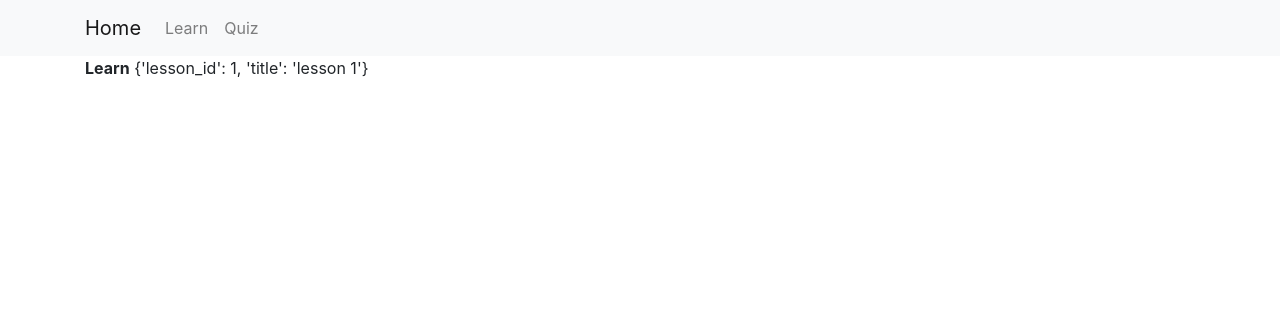
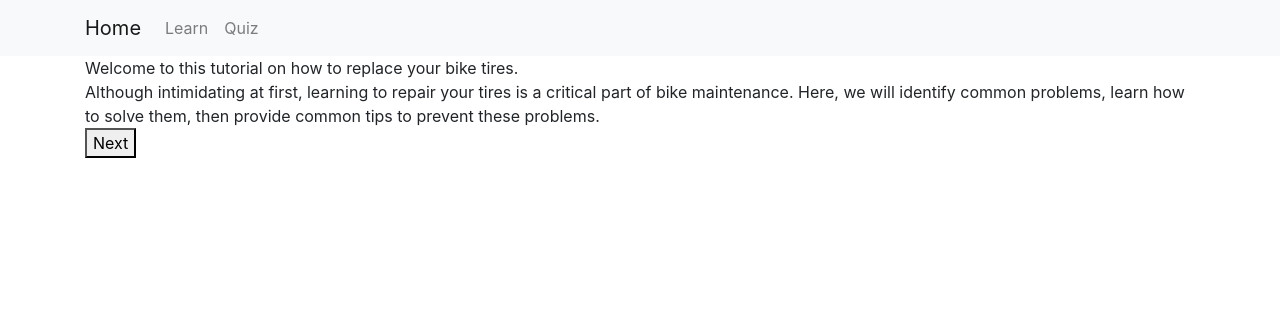
Before and after one commit to SyedMRaza786/UIFinal, a Flask app: page /learn/1 in a window 1280 px wide. Shown: the top 316 px of the page. Run offline with Flask 3, Linux system fonts and the light colour scheme; some libraries are stand-ins or nearby versions.

Commit message:
added all the data for the learning portion, and incorporated a session to track user activity

```diff
--- /dev/null
+++ b/lessons.json
@@ -0,0 +1,121 @@
+{
+    "1":{
+         "lesson_id": 1,
+         "title": "Welcome to this tutorial on how to replace your bike tires.",
+         "body":"Although intimidating at first, learning to repair your tires is a critical part of bike maintenance. \nHere, we will identify common problems, learn how to solve them, then provide common tips to prevent these problems.",
+         "prev_lesson":"0",
+         "next_lesson":"2"
+     },
+     "2":{
+         "lesson_id": 2,
+         "title": "Basic Overview Of Bike Tires",
+         "body":"Click each flashcard to learn more about bike tires",
+         "flashcards": [
+            {"title": "What is critical to repair bike tires?","image_url": "https://www.kroger.com/product/images/large/front/0072823866316", "text": "Bike tools are critical to repair bike tires"},
+            {"title": "What can make bike tires susceptible to ruptures?","image_url":"https://qph.cf2.quoracdn.net/main-qimg-8919648767a22a6d7401a65fe74583f4-pjlq", "text":"Bike tires can be susceptible to ruptures based on environments."},
+            {"title":"Why might a bike tire be emitting a noise?", "image_url":"https://www.wikihow.com/images/thumb/1/1f/Fix-a-Bike-Tire-Step-1.jpg/v4-460px-Fix-a-Bike-Tire-Step-1.jpg", "text":"Bike tires emit a distinct noise for rupture or maintenance."},
+            {"title": "Typical range of PSI that medium bike tires hold","image_url": "https://hips.hearstapps.com/hmg-prod/images/fixing-flat-0021-preview-1638910924.jpg?crop=0.668xw:1.00xh;0.0867xw,0&resize=1200:*", "text": "Hold between 50-70 PSI"}
+        ],
+         "prev_lesson":"1",
+         "next_lesson":"3"
+     },
+      "3":{
+         "lesson_id": 3,
+         "title": "Self Check: Please check all the boxes next to the concepts you understand.",
+         "body":"-Bike Tires typically hold between 50-70 PSI.\n-Bike tires can be susceptible to ruptures based on environments.\n-Bike tires have a clear audible noise to indicate rupture or maintenance.\n-Bike tools are critical to repair bike tires",
+         "prev_lesson":"2",
+         "next_lesson":"4"
+     },
+     "4":{
+        "lesson_id": 4,
+        "title": "Tire Identification",
+        "body":"These are all the parts of a Tire. Click each image to learn more",
+        "flashcards": [
+            {"title": "Outer Tube","image_url": "https://encrypted-tbn3.gstatic.com/images?q=tbn:ANd9GcRmkiLprPUsYr_EnYRgx6CA9-lvOL7w82sSUhsqH7T5_AKiYIRC", "text": "This is the outer tube. This is the main part of the tire focused on repair. This holds the bikes grip."},
+            {"title": "Valve","image_url": "https://encrypted-tbn3.gstatic.com/images?q=tbn:ANd9GcQGEKyYw5UxYTvguW9qSEdl59-e4yuI0G1f0F8TJt53ZFltiVJ6", "text": "This is the valve of the tire, where air is inserted"},
+            {"title": "Inner Tube","image_url":"https://encrypted-tbn1.gstatic.com/images?q=tbn:ANd9GcQFgSnldq3vtd1OqUT5UmNEhuH8-g9xIGlk6YjagsGp63hDPgob", "text":"This is the inner tube of the bike that keeps the outer tube intact"}
+        ],
+        "prev_lesson":"3",
+        "next_lesson":"5"
+    },
+    "5":{
+        "lesson_id": 5,
+        "title": "Great, you are ready to move on to listening to samples",
+        "body":"For this exercise, it is best that you are in a quiet room or able to hear the samples without interruptions.\n This is a critical portion to identify the issues of the bike tires",
+        "prev_lesson":"4",
+        "next_lesson":"6"
+    },
+    "6":{
+        "lesson_id": 6,
+        "title": "Sound Check",
+        "body": "In order to understand if you are able to repair your bike tire, it is necessary to understand what exactly is wrong with your tire.\n  Not all tire problems are created equally",
+        "audio_clips": [
+            {"sound_url": "/static/audio_clips/silenthiss.mp3", "text": "Near Silent Hiss\n Indication of small leak"},
+            {"sound_url": "/static/audio_clips/creaking-bearing.mp3", "text": "Creaking Noise Indication of Bearing, Not a Tire Problem"},
+            {"sound_url":"/static/audio_clips/pophiss.wav", "text":"Hiss Followed by Pop Indication of major rupture"}
+        ],
+        "prev_lesson":"5",
+        "next_lesson":"7"
+    },
+    "7":{
+        "lesson_id": 7,
+        "title": "Skill Check",
+        "body": "Match the audio with the issue via Drag and Drop",
+        "audio_clips": [
+            {"sound_url": "/static/audio_clips/silenthiss2.mp3", "word":"Indication of small leak"},
+            {"sound_url":"/static/audio_clips/pophiss2.mp3", "word":"Indication of major rupture"},
+            {"sound_url": "/static/audio_clips/creaking-bearing2.mp3", "word": "Indication of bearing"}
+
+        ],
+        "prev_lesson":"6",
+        "next_lesson":"8"
+    },
+    "8":{
+        "lesson_id": 8,
+        "title": "Tool Identification",
+        "body":"These are all the necessary tools for repair. Click each image to learn more",
+        "flashcards": [
+            {"title": "CO2 Canister","image_url": "https://encrypted-tbn2.gstatic.com/images?q=tbn:ANd9GcThYlKnJQRYtScwGjk6zL0nscLGF-9kMEmWY-GEdYiQ3A6moUII", "text": "A C02 Canister holds air. HIGHLY PRESSURIZED"},
+            {"title": "CO2 Nozzle","image_url": "https://i.ebayimg.com/thumbs/images/g/lpkAAOSwQ5VlNpxH/s-l225.jpg", "text": "C02 nozzle can be screwed on top to safely release pressure."},
+            {"title": "Tire Plug tool","image_url":"https://encrypted-tbn0.gstatic.com/images?q=tbn:ANd9GcQaXnPjBA9--N0I-zRwFEAon6RsW2KM5SDCzQ&s", "text": "A Tire Plug tool can be used to insert the plug to a tire"},
+            {"title": "Tire Plug","image_url":"https://m.media-amazon.com/images/I/81YMYONqKPL._AC_UF894,1000_QL80_.jpg", "text": "Tire plugs are fundamental for blocking air"}
+        ],
+        "prev_lesson":"7",
+        "next_lesson":"9"
+    },
+    "9":{
+        "lesson_id": 9,
+        "title": "Combining Tools Drag and Drop",
+        "body":"Drag tools together to figure what works together to repair the tire",
+        "tools": [
+            {"image_url": "https://encrypted-tbn2.gstatic.com/images?q=tbn:ANd9GcThYlKnJQRYtScwGjk6zL0nscLGF-9kMEmWY-GEdYiQ3A6moUII", "name": "A C02 Canister"},
+            {"image_url": "https://i.ebayimg.com/thumbs/images/g/lpkAAOSwQ5VlNpxH/s-l225.jpg", "name": "C02 nozzle"},
+            {"image_url":"https://encrypted-tbn0.gstatic.com/images?q=tbn:ANd9GcQaXnPjBA9--N0I-zRwFEAon6RsW2KM5SDCzQ&s", "name": "Tire Plug tool"},
+            {"image_url":"https://m.media-amazon.com/images/I/81YMYONqKPL._AC_UF894,1000_QL80_.jpg", "name": "Tire plugs"}
+        ],
+        "prev_lesson":"8",
+        "next_lesson":"10"
+    },
+    "10":{
+        "lesson_id": 10,
+        "title": "Self Check: Please check all the boxes next to the concepts you understand.",
+        "body":"-Tire plugs can not be inserted on its own\n- C02 has a risk of exploding if used improperly\n-C02 is disposable\n-Bike tools are critical to repair bike tires",
+        "prev_lesson":"9",
+        "next_lesson":"11"
+    },
+    "11":{
+        "lesson_id": 11,
+        "title": "3D Model",
+        "body":"Combine tools together then drag them to the bike to repair it",
+        "image":"https://mir-s3-cdn-cf.behance.net/project_modules/max_1200/82614c38823695.5770ea557a3a8.gif",
+        "tools": [
+            {"image_url": "https://encrypted-tbn2.gstatic.com/images?q=tbn:ANd9GcThYlKnJQRYtScwGjk6zL0nscLGF-9kMEmWY-GEdYiQ3A6moUII", "name": "A C02 Canister"},
+            {"image_url": "https://i.ebayimg.com/thumbs/images/g/lpkAAOSwQ5VlNpxH/s-l225.jpg", "name": "C02 nozzle"},
+            {"image_url":"https://encrypted-tbn0.gstatic.com/images?q=tbn:ANd9GcQaXnPjBA9--N0I-zRwFEAon6RsW2KM5SDCzQ&s", "name": "Tire Plug tool"},
+            {"image_url":"https://m.media-amazon.com/images/I/81YMYONqKPL._AC_UF894,1000_QL80_.jpg", "name": "Tire plugs"}
+        ],
+        "prev_lesson":"10",
+        "next_lesson":"end"
+    }
+
+ }
--- a/server.py
+++ b/server.py
@@ -1,19 +1,15 @@
-from flask import Flask
+from flask import Flask, session,redirect, url_for
 from flask import render_template
 from flask import Response, request, jsonify
 app = Flask(__name__)
+app.secret_key = 'your_secret_key'
+import json
+import datetime
 
 
-lessons = {
-   "1":{
-        "lesson_id": 1,
-        "title": "lesson 1"
-    },
-    "2":{
-        "lesson_id": 2,
-        "title": "lesson 2"
-    }
-}
+# import lessons
+with open('lessons.json') as f:
+    lessons = json.load(f)
 
 quiz_questions = {
    "1":{
@@ -33,10 +29,39 @@ def home():
    return render_template('home.html')
 
 
-@app.route('/learn/<lesson_id>')
+@app.route('/learn/<lesson_id>', methods=['GET', 'POST'])
 def learn(lesson_id):
+    # Get the current timestamp and record it in the session for GET requests
+    current_time = datetime.datetime.now().strftime('%Y-%m-%d %H:%M:%S')
+    lessons_list = session.setdefault('lessons', [])
+    # Update the timestamp for the existing lesson_id or append a new entry if it doesn't exist
+    lesson_index = next((i for i, lesson in enumerate(lessons_list) if lesson['lesson_id'] == lesson_id), None)
+    if lesson_index is not None:
+        # Update the timestamp if the lesson_id already exists
+        lessons_list[lesson_index]['timestamp'] = current_time
+    else:
+        # Append a new entry if the lesson_id doesn't exist
+        lessons_list.append({'lesson_id': lesson_id, 'timestamp': current_time})
+    session['lessons'] = lessons_list
+
+    if request.method == 'POST':
+        # Process the form data if it's a POST request
+        form_lesson_id = request.form.get('lesson_id')
+
+        if form_lesson_id == lesson_id:
+            selected_sentences = request.form.getlist('sentence')
+            # Update the session with the list of selected sentences for the current lesson
+            session.setdefault('lesson_selections', {})[lesson_id] = {
+                'timestamp': current_time,
+                'selected_sentences': selected_sentences
+            }
+
+        # Redirect back to the same page after processing the form
+        return redirect(url_for('learn', lesson_id=lesson_id))
+
+    # Render the learn.html template for GET requests
     lesson = lessons[lesson_id]
-    return render_template('learn.html', lesson = lesson)
+    return render_template('learn.html', lesson=lesson)
 
 @app.route('/quiz/<quiz_id>')
 def quiz(quiz_id):
@@ -44,6 +69,18 @@ def quiz(quiz_id):
     return render_template('quiz.html', question = question)
 
 
+# store user's choices in session
+@app.route('/view_session')
+def view_session():
+    print(session)
+    return redirect(url_for('home'))
+
+@app.route('/clear_session')
+def clear_session():
+    # Clear the session
+    session.clear()
+    # Redirect to a different route or page after clearing the session
+    return redirect(url_for('home'))
 
 if __name__ == '__main__':
    app.run(debug = True)
--- a/templates/home.html
+++ b/templates/home.html
@@ -2,6 +2,8 @@
 
 {% block content %}
 
-<b>Home Page</b>
+<h1>Empower Your Ride:</h1>
+<h4>Learn to Repair Your Bike Tires and Never be Stranded Again!</h4>
+<a href="/learn/1"><button>Start Learning</button></a>
 
 {% endblock %}
--- a/templates/learn.html
+++ b/templates/learn.html
@@ -2,8 +2,65 @@
 
 {% block content %}
 
+<!-- basic page info. -->
+{{lesson.title}}<br>
 
-<b>Learn</b>
-{{lesson}}
+{%if "Self Check" in lesson.title %}
+{% include "checkbox.html" %}
+{%else%}
+{{lesson.body}}<br>
+{%endif%}
+
+
+{% if lesson.image %}
+<img src="{{ lesson.image }}" alt="main image">
+{%endif%}
+
+ <!-- Loop through flashcards -->
+ {% for flashcard in lesson.flashcards %}
+ <div>
+    <p>{{ flashcard.title }}</p>
+     <img src="{{ flashcard.image_url }}" alt="Flashcard Image">
+     <p>{{ flashcard.text }}</p>
+ </div>
+{% endfor %}
+
+<!-- Loop through audio clips -->
+{% for audio_clip in lesson.audio_clips %}
+<div>
+    <p>{{ audio_clip.text }}</p>
+    <audio controls>
+        <source src="{{ audio_clip.sound_url }}" type="audio/mpeg">
+        Your browser does not support the audio element.
+    </audio>
+
+</div>
+{% endfor %}
+
+<!-- Loop through word bank -->
+{% for audio_clip in lesson.audio_clips %}
+<div>
+    <p>{{ audio_clip.word }}</p>
+</div>
+{% endfor %}
+
+ <!-- Loop through images -->
+ {% for tool in lesson.tools %}
+ <div>
+     <img src="{{ tool.image_url }}" alt="Tool Image">
+ </div>
+{% endfor %}
+
+
+<!-- previous and next buttons -->
+{% if lesson.prev_lesson | int != 0 %}
+    <a href="/learn/{{lesson.prev_lesson}}"><button>Prev</button></a>
+{%endif%}
+
+{% if lesson.next_lesson == "end" %}
+    <a href="/quiz/1"><button>Next</button></a>
+{% else %}
+    <a href="/learn/{{lesson.next_lesson}}"><button>Next</button></a>
+{%endif%}
 
 {% endblock %}
```
Also changed, not shown: templates/checkbox.html (added, +19 -0 lines), 6 other files.
